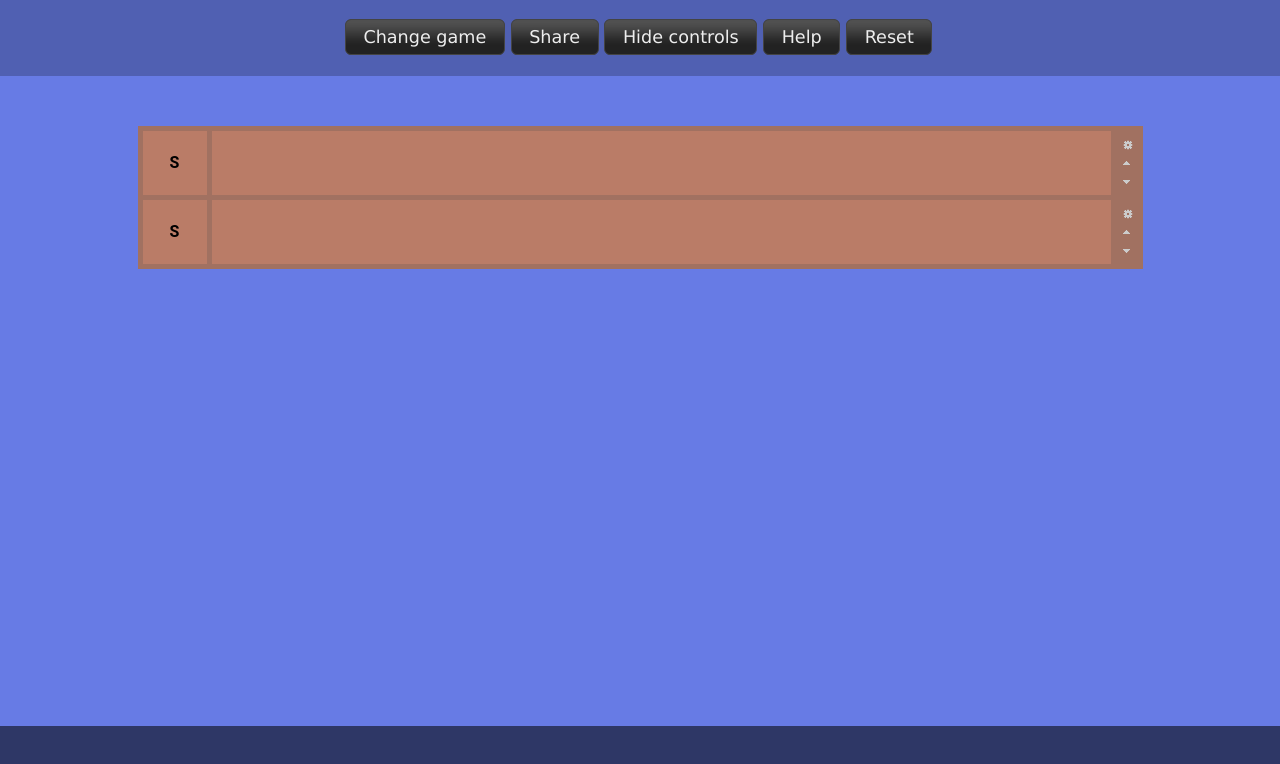
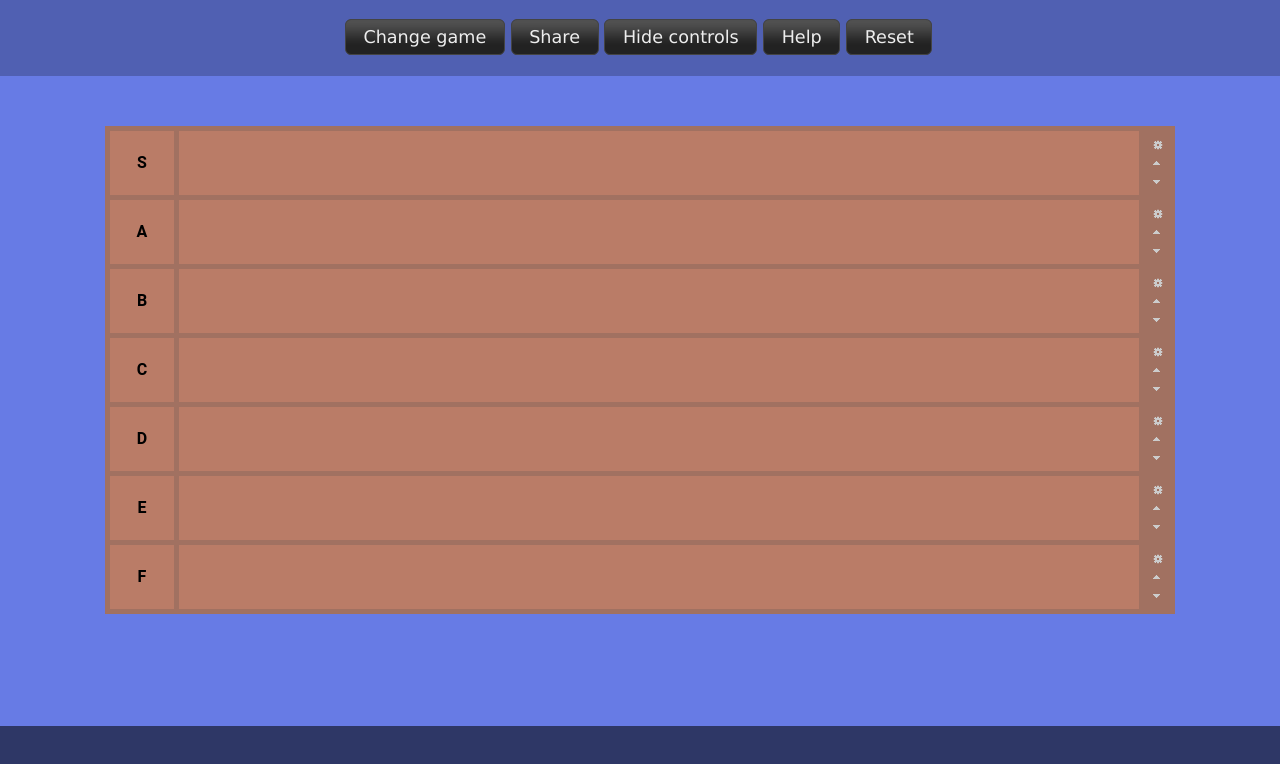
Before and after one commit to razmord/ejercicios-javascript, a website: page jquery1/tierlist.html in a window 1280 px wide. Shown: the part 62-826 px from the top of the page. Drawn offline with Linux system fonts and the light colour scheme.

Commit message:
cambios minimos fin de clase

```diff
--- a/jquery1/tierlist.css
+++ b/jquery1/tierlist.css
@@ -50,7 +50,7 @@ h1 {
 	background-color: #BA7C67;
 	height: 100px;
 	margin: 0 auto;
-	width: 1000px;
+	min-width: 1000px;
 	display:table;
 	border-collapse: collapse;
 }
@@ -86,6 +86,7 @@ h1 {
 .tier-buttons{
 	background-color: #A17161;
 	padding:3px;
+	width: 20px;
 }
 #personajes{
 	background-color: #2E3766;
--- a/jquery1/tierlist.html
+++ b/jquery1/tierlist.html
@@ -31,7 +31,52 @@
                     </div>
                 </div>
                 <div class="row">
-                        <div class="tier" contenteditable="true"><span class="label">S</span></div>
+                        <div class="tier" contenteditable="true"><span class="label">A</span></div>
+                        <div class="tier-sort"></div>
+                        <div class="tier-buttons">
+                            <span class="ui-icon ui-icon-gear"></span>
+                            <span class="ui-icon ui-icon-triangle-1-n"></span>
+                            <span class="ui-icon ui-icon-triangle-1-s"></span>
+                        </div>
+                </div>
+                <div class="row">
+                        <div class="tier" contenteditable="true"><span class="label">B</span></div>
+                        <div class="tier-sort"></div>
+                        <div class="tier-buttons">
+                            <span class="ui-icon ui-icon-gear"></span>
+                            <span class="ui-icon ui-icon-triangle-1-n"></span>
+                            <span class="ui-icon ui-icon-triangle-1-s"></span>
+                        </div>
+                </div>
+                <div class="row">
+                        <div class="tier" contenteditable="true"><span class="label">C</span></div>
+                        <div class="tier-sort"></div>
+                        <div class="tier-buttons">
+                            <span class="ui-icon ui-icon-gear"></span>
+                            <span class="ui-icon ui-icon-triangle-1-n"></span>
+                            <span class="ui-icon ui-icon-triangle-1-s"></span>
+                        </div>
+                </div>
+                <div class="row">
+                        <div class="tier" contenteditable="true"><span class="label">D</span></div>
+                        <div class="tier-sort"></div>
+                        <div class="tier-buttons">
+                            <span class="ui-icon ui-icon-gear"></span>
+                            <span class="ui-icon ui-icon-triangle-1-n"></span>
+                            <span class="ui-icon ui-icon-triangle-1-s"></span>
+                        </div>
+                </div>
+                <div class="row">
+                        <div class="tier" contenteditable="true"><span class="label">E</span></div>
+                        <div class="tier-sort"></div>
+                        <div class="tier-buttons">
+                            <span class="ui-icon ui-icon-gear"></span>
+                            <span class="ui-icon ui-icon-triangle-1-n"></span>
+                            <span class="ui-icon ui-icon-triangle-1-s"></span>
+                        </div>
+                </div>
+                <div class="row">
+                        <div class="tier" contenteditable="true"><span class="label">F</span></div>
                         <div class="tier-sort"></div>
                         <div class="tier-buttons">
                             <span class="ui-icon ui-icon-gear"></span>
```
